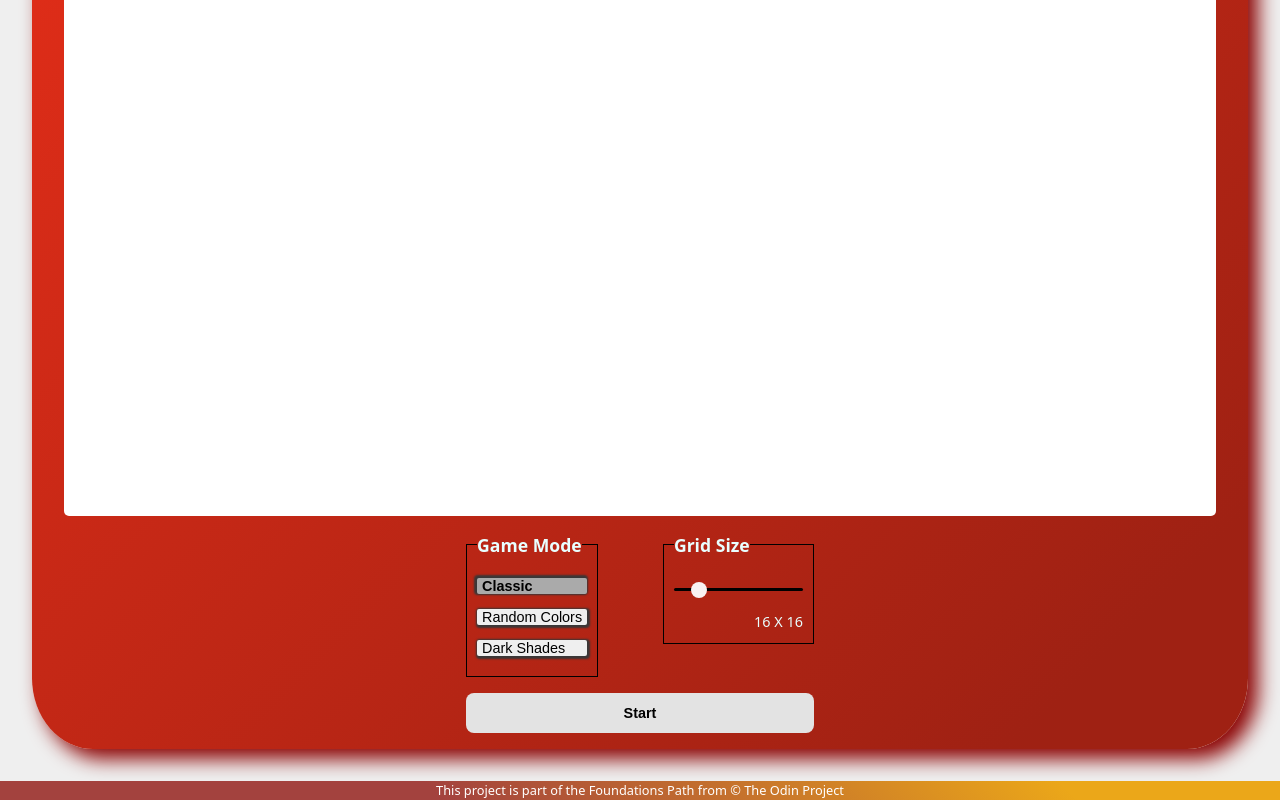
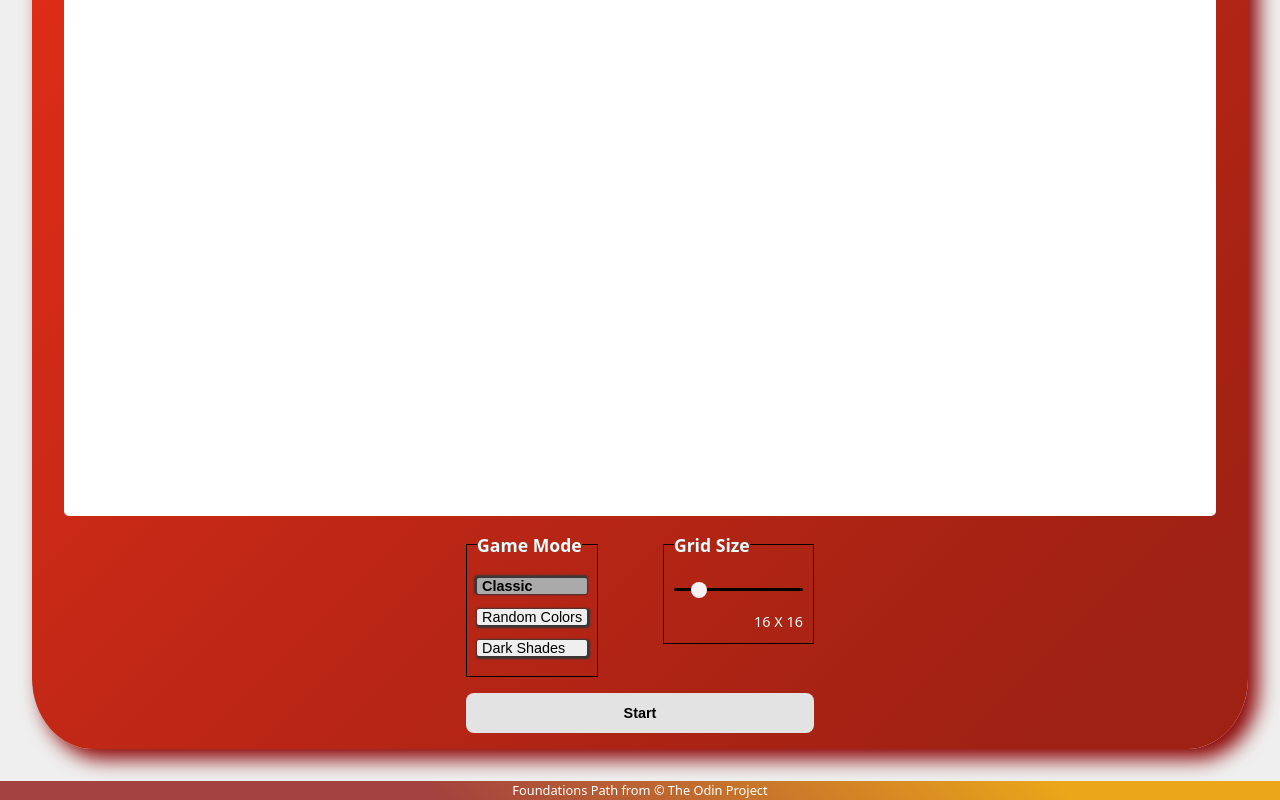
Before and after one commit to joozferreira/etch-a-sketch, a plain HTML site: page index.html in a window 1280 px wide. Shown: the part 747-1547 px from the top of the page. Drawn offline with Linux system fonts and the light colour scheme.

Commit message:
Change of footer

```diff
--- a/index.html
+++ b/index.html
@@ -57,8 +57,7 @@
     </main>
     <footer>
       <p>
-        This project is part of the Foundations Path from &copy; The Odin
-        Project
+        Foundations Path from &copy; The Odin Project
       </p>
     </footer>
     <script src="./index.js"></script>
```
